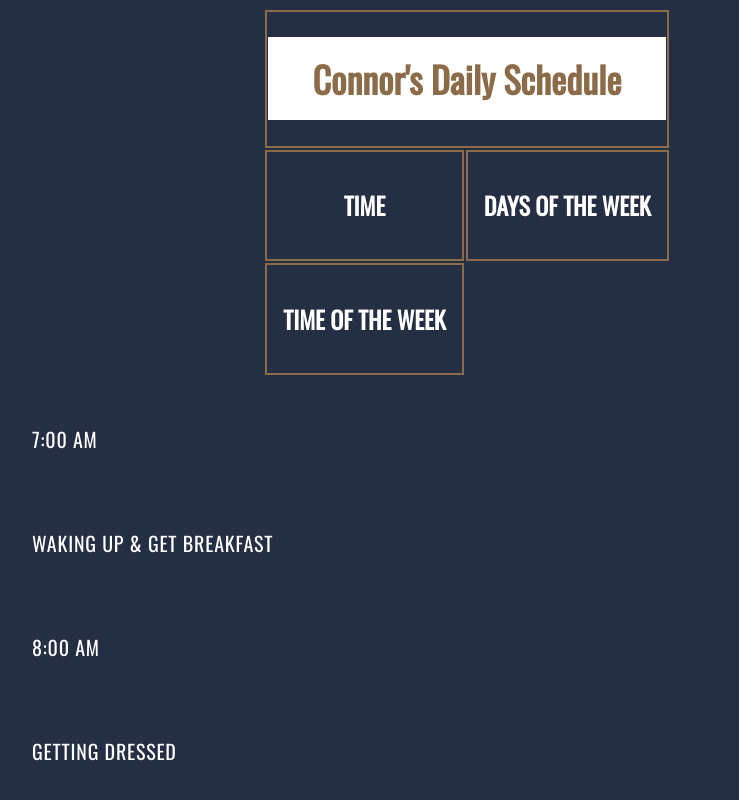
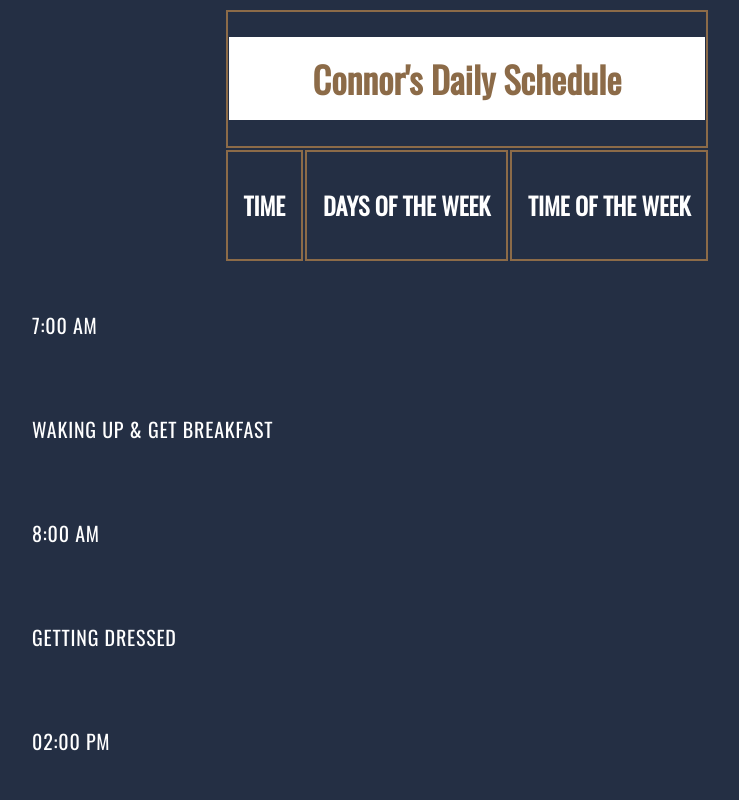
Before and after one commit to Linghan9/PowerPrepMakes, a plain HTML site: page index.html in a window 1280 px wide. Shown: the part 1824-2624 px from the top of the page, without its empty margins (173-912 px from the left). Drawn offline with nearby package versions, Linux system fonts and the light colour scheme.

Commit message:
Update index.html

```diff
--- a/index.html
+++ b/index.html
@@ -56,19 +56,10 @@
                       <h1>Connor's Daily Schedule</h1>
                     </th>
                       <tr>
-                        <th>
-                        <h2> Time </h2>
-                      </th>
-                        <th>
-                        <h2> Days of the Week </h2>
-                      </th>
+                        <th><h2> Time </h2></th>
+                        <th><h2> Days of the Week </h2></th>
+                        <th><h2> Time of the Week </h2></th>
                     </tr>
-                     <tr>
-                       <th>
-                        <h2> Time of the Week
-                        </h2>
-                       </th>
-                   </tr>
                   </thead>
                   </table>
                    <tbody>
```
